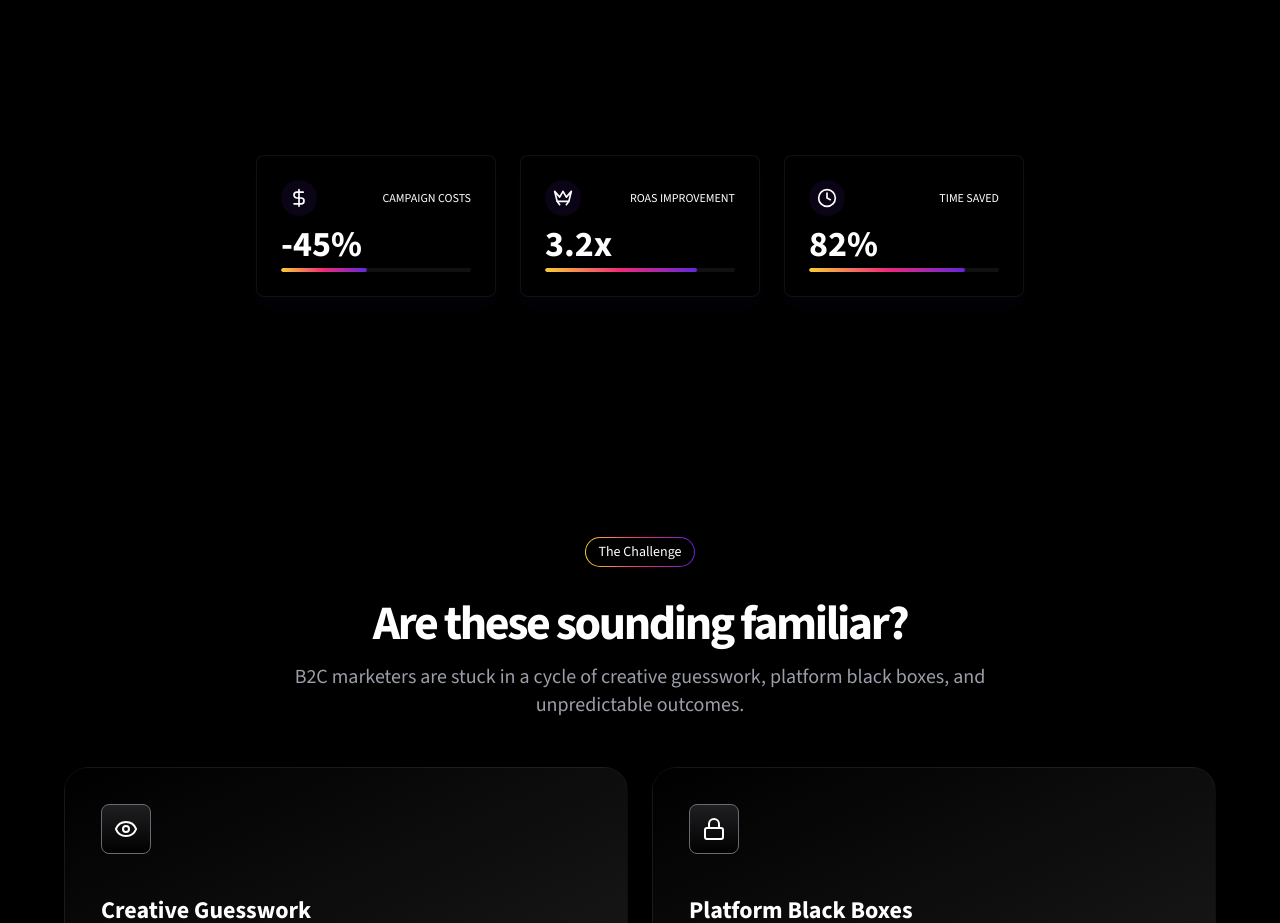
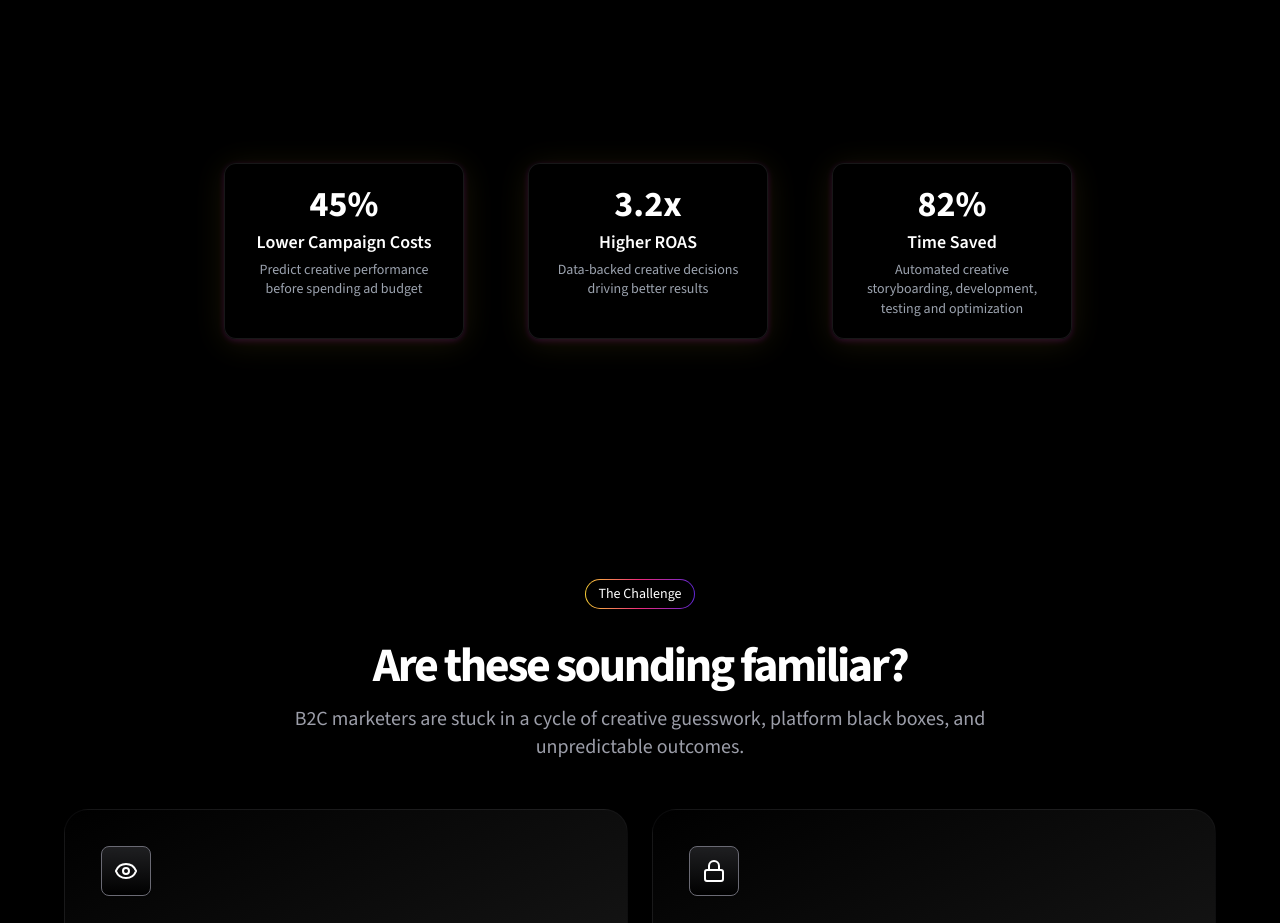
Before and after one commit to hawkyai/hawkyai-tools, a Next.js app: page / in a window 1280 px wide. Shown: the part 1000-1923 px from the top of the page. Built offline with nearby package versions, Linux system fonts and the light colour scheme; grey boxes are pictures that could not be loaded.

Commit message:
Updated UI for social proof

```diff
--- a/app/page.tsx
+++ b/app/page.tsx
@@ -13,6 +13,7 @@ import { GradientBadge } from "@/components/gradient-badge"
 import { Activity } from "lucide-react"
 import { Header } from "@/components/ui/header"
 import { GetStartedSection } from "@/components/get-started-section"
+import Image from "next/image"
 
 export default function Home() {
   // Set showCreatives to false by default to hide floating elements
@@ -76,84 +77,24 @@ export default function Home() {
               </div>
 
               {/* Enhanced KPI section */}
-              <div className="grid grid-cols-1 sm:grid-cols-3 gap-6 pt-8 w-full max-w-3xl mx-auto">
-                <div className="p-6 rounded-lg bg-black/70 backdrop-blur-sm border border-gray-3/30 shadow-lg shadow-purple-500/5 transform transition-all hover:scale-105">
-                  <div className="flex items-center justify-between mb-2">
-                    <div className="p-2 rounded-full bg-purple-500/10">
-                      <svg
-                        xmlns="http://www.w3.org/2000/svg"
-                        width="24"
-                        height="24"
-                        viewBox="0 0 24 24"
-                        fill="none"
-                        stroke="currentColor"
-                        strokeWidth="2"
-                        strokeLinecap="round"
-                        strokeLinejoin="round"
-                        className="text-white h-5 w-5"
-                      >
-                        <path d="M12 2v20M17 5H9.5a3.5 3.5 0 0 0 0 7h5a3.5 3.5 0 0 1 0 7H6" />
-                      </svg>
-                    </div>
-                    <div className="text-xs text-white font-medium">CAMPAIGN COSTS</div>
-                  </div>
-                  <p className="text-4xl font-bold text-white mb-1">-45%</p>
-                  <div className="w-full h-1 bg-gray-3/30 rounded-full overflow-hidden">
-                    <div className="h-full w-[45%] bg-gradient-to-r from-[#f9ce34] via-[#ee2a7b] to-[#6228d7] rounded-full"></div>
-                  </div>
+              <div className="grid grid-cols-1 sm:grid-cols-3 gap-20 pt-10 w-full max-w-5xl mx-auto px-4 md:px-8">
+                {/* Lower Campaign Costs */}
+                <div className="p-5 rounded-xl bg-black/80 backdrop-blur-lg border border-gray-3/40 [box-shadow:0_4px_32px_0_rgba(249,206,52,0.10),0_2px_8px_0_rgba(238,42,123,0.12),0_1.5px_6px_0_rgba(98,40,215,0.15)] flex flex-col items-center text-center min-h-[170px] min-w-[180px] sm:min-w-[200px] md:min-w-[220px] lg:min-w-[240px]">
+                  <p className="text-4xl font-extrabold text-white mb-1">45%</p>
+                  <h3 className="text-lg font-semibold text-white mb-1">Lower Campaign Costs</h3>
+                  <p className="text-sm text-gray-400 font-normal leading-snug max-w-xs">Predict creative performance before spending ad budget</p>
                 </div>
-                <div className="p-6 rounded-lg bg-black/70 backdrop-blur-sm border border-gray-3/30 shadow-lg shadow-purple-500/5 transform transition-all hover:scale-105">
-                  <div className="flex items-center justify-between mb-2">
-                    <div className="p-2 rounded-full bg-purple-500/10">
-                      <svg
-                        xmlns="http://www.w3.org/2000/svg"
-                        width="24"
-                        height="24"
-                        viewBox="0 0 24 24"
-                        fill="none"
-                        stroke="currentColor"
-                        strokeWidth="2"
-                        strokeLinecap="round"
-                        strokeLinejoin="round"
-                        className="text-white h-5 w-5"
-                      >
-                        <path d="m2 4 3 12h14l3-12-6 7-4-7-4 7-6-7Z" />
-                        <path d="m5 16 3 4" />
-                        <path d="m19 16-3 4" />
-                      </svg>
-                    </div>
-                    <div className="text-xs text-white font-medium">ROAS IMPROVEMENT</div>
-                  </div>
-                  <p className="text-4xl font-bold text-white mb-1">3.2x</p>
-                  <div className="w-full h-1 bg-gray-3/30 rounded-full overflow-hidden">
-                    <div className="h-full w-[80%] bg-gradient-to-r from-[#f9ce34] via-[#ee2a7b] to-[#6228d7] rounded-full"></div>
-                  </div>
+                {/* Higher ROAS */}
+                <div className="p-5 rounded-xl bg-black/80 backdrop-blur-lg border border-gray-3/40 [box-shadow:0_4px_32px_0_rgba(249,206,52,0.10),0_2px_8px_0_rgba(238,42,123,0.12),0_1.5px_6px_0_rgba(98,40,215,0.15)] flex flex-col items-center text-center min-h-[170px] min-w-[180px] sm:min-w-[200px] md:min-w-[220px] lg:min-w-[240px]">
+                  <p className="text-4xl font-extrabold text-white mb-1">3.2x</p>
+                  <h3 className="text-lg font-semibold text-white mb-1">Higher ROAS</h3>
+                  <p className="text-sm text-gray-400 font-normal leading-snug max-w-xs">Data-backed creative decisions driving better results</p>
                 </div>
-                <div className="p-6 rounded-lg bg-black/70 backdrop-blur-sm border border-gray-3/30 shadow-lg shadow-purple-500/5 transform transition-all hover:scale-105">
-                  <div className="flex items-center justify-between mb-2">
-                    <div className="p-2 rounded-full bg-purple-500/10">
-                      <svg
-                        xmlns="http://www.w3.org/2000/svg"
-                        width="24"
-                        height="24"
-                        viewBox="0 0 24 24"
-                        fill="none"
-                        stroke="currentColor"
-                        strokeWidth="2"
-                        strokeLinecap="round"
-                        strokeLinejoin="round"
-                        className="text-white h-5 w-5"
-                      >
-                        <circle cx="12" cy="12" r="10" />
-                        <polyline points="12 6 12 12 16 14" />
-                      </svg>
-                    </div>
-                    <div className="text-xs text-white font-medium">TIME SAVED</div>
-                  </div>
-                  <p className="text-4xl font-bold text-white mb-1">82%</p>
-                  <div className="w-full h-1 bg-gray-3/30 rounded-full overflow-hidden">
-                    <div className="h-full w-[82%] bg-gradient-to-r from-[#f9ce34] via-[#ee2a7b] to-[#6228d7] rounded-full"></div>
-                  </div>
+                {/* Time Saved */}
+                <div className="p-5 rounded-xl bg-black/80 backdrop-blur-lg border border-gray-3/40 [box-shadow:0_4px_32px_0_rgba(249,206,52,0.10),0_2px_8px_0_rgba(238,42,123,0.12),0_1.5px_6px_0_rgba(98,40,215,0.15)] flex flex-col items-center text-center min-h-[170px] min-w-[180px] sm:min-w-[200px] md:min-w-[220px] lg:min-w-[240px]">
+                  <p className="text-4xl font-extrabold text-white mb-1">82%</p>
+                  <h3 className="text-lg font-semibold text-white mb-1">Time Saved</h3>
+                  <p className="text-sm text-gray-400 font-normal leading-snug max-w-xs">Automated creative storyboarding, development, testing and optimization</p>
                 </div>
               </div>
             </div>
```
